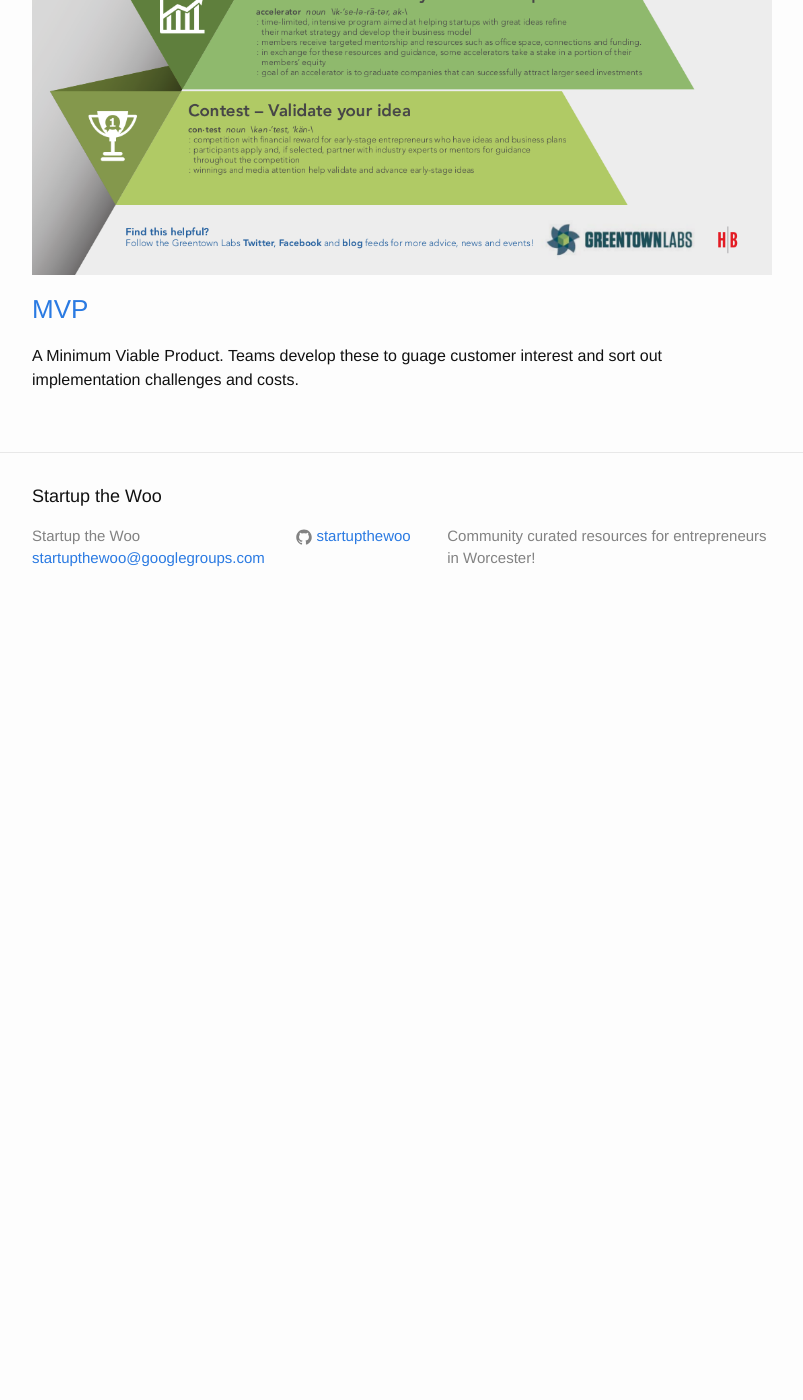
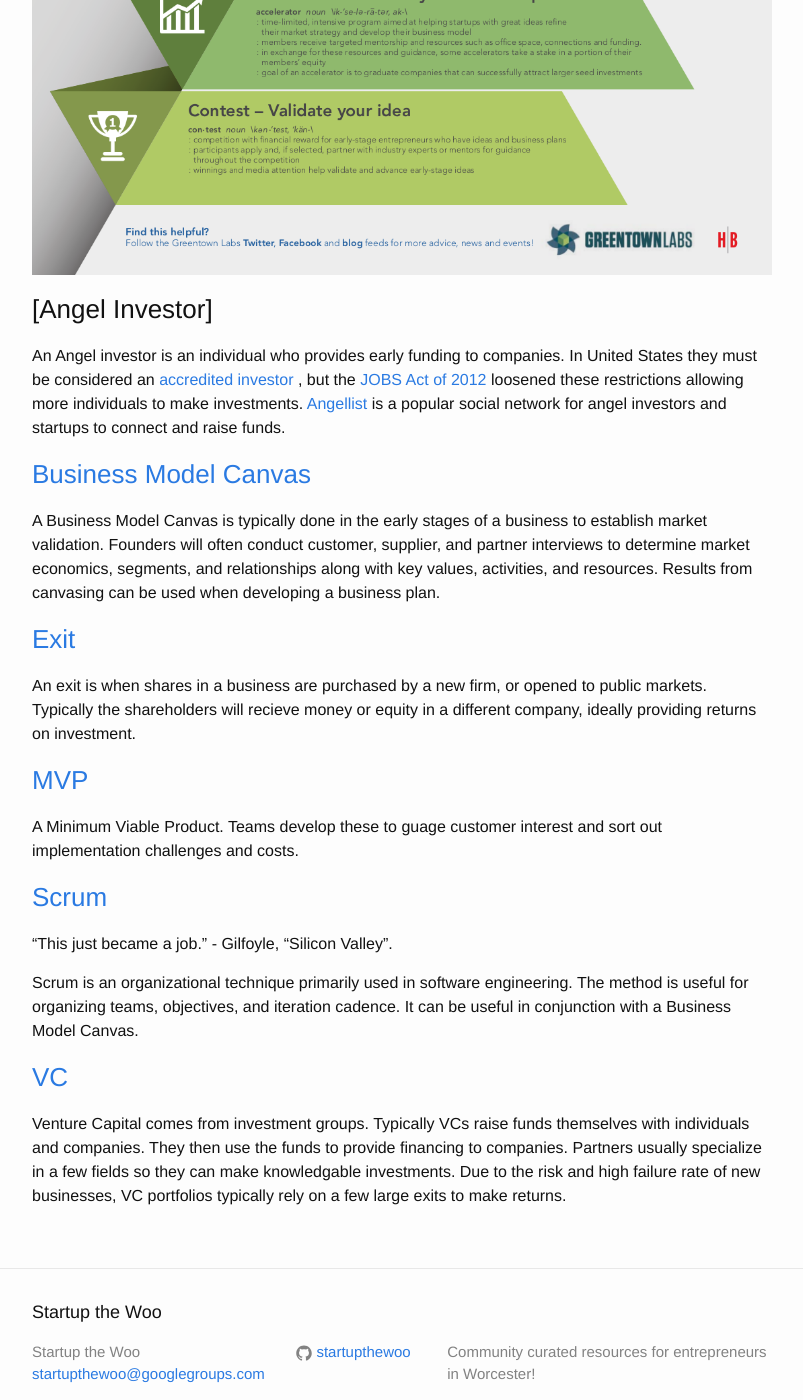
Before and after one commit to sjkelly/gompeisstartup, a Jekyll site: the page built from resources/startup_dictionary.md, in a window 1280 px wide and 1400 px high, scrolled down 539 px. Shown: the whole window, without its empty margins (238-1041 px from the left). Built offline with Jekyll 4.4.1, drawn with Linux system fonts in a browser that asks for light colours; before the commit the page ends 1169 px from its top, so only the background shows below that; some of the changed text lies outside the part shown.

Commit message:
more things

```diff
--- a/resources/startup_dictionary.md
+++ b/resources/startup_dictionary.md
@@ -4,12 +4,54 @@ title: Startup Dictionary
 menu: false
 ---
 
-### Contest/Accelerator/Incubator
+
+### Accelerator/Contest/Incubator
 
 This great infographic from our friends at [Greentown Labs](http://greentownlabs.org) sums it up:
 ![](../img/startup_dictionary.png)
+
+### [Angel Investor]
+
+An Angel investor is an individual who provides early funding to companies.
+In United States they must be considered an [accredited investor](https://en.wikipedia.org/wiki/Accredited_investor#United_States)
+, but the [JOBS Act of 2012](https://en.wikipedia.org/wiki/Jumpstart_Our_Business_Startups_Act)
+loosened these restrictions allowing more individuals to make investments.
+[Angellist](https://angel.co/) is a popular social network for angel investors
+and startups to connect and raise funds.
+
+### [Business Model Canvas](https://en.wikipedia.org/wiki/Business_Model_Canvas)
+
+A Business Model Canvas is typically done in the early stages of a business
+to establish market validation. Founders will often conduct customer, supplier,
+and partner interviews to determine market economics, segments, and
+relationships along with key values, activities, and resources. Results
+from canvasing can be used when developing a business plan.
+
+
+### [Exit](https://en.wikipedia.org/wiki/Exit_strategy#In_business)
+
+An exit is when shares in a business are purchased by a new firm, or opened to
+public markets. Typically the shareholders will recieve money or equity
+in a different company, ideally providing returns on investment.
 
 ### [MVP](https://en.wikipedia.org/wiki/Minimum_viable_product)
 
 A Minimum Viable Product. Teams develop these to guage customer interest
 and sort out implementation challenges and costs.
+
+### [Scrum](https://www.youtube.com/watch?v=oyVksFviJVE)
+
+"This just became a job." - Gilfoyle, "Silicon Valley".
+
+Scrum is an organizational technique primarily used in software engineering.
+The method is useful for organizing teams, objectives, and iteration cadence.
+It can be useful in conjunction with a Business Model Canvas.
+
+### [VC](https://en.wikipedia.org/wiki/Venture_capital)
+
+Venture Capital comes from investment groups. Typically VCs raise funds
+themselves with individuals and companies. They then use the funds to provide
+financing to companies. Partners usually specialize in a few fields so they
+can make knowledgable investments. Due to the risk and high failure rate of
+new businesses, VC portfolios typically rely on a few large exits to make
+returns.
```
Also changed, not shown: _posts/2015-07-31-hello-world.md (+7 -3 lines), jobs.md (+1 -1 lines), resources/incorporating.md (+16 -0 lines), resources/networks.md (+7 -1 lines), resources/prototyping.md (+21 -0 lines), README.md (added).
